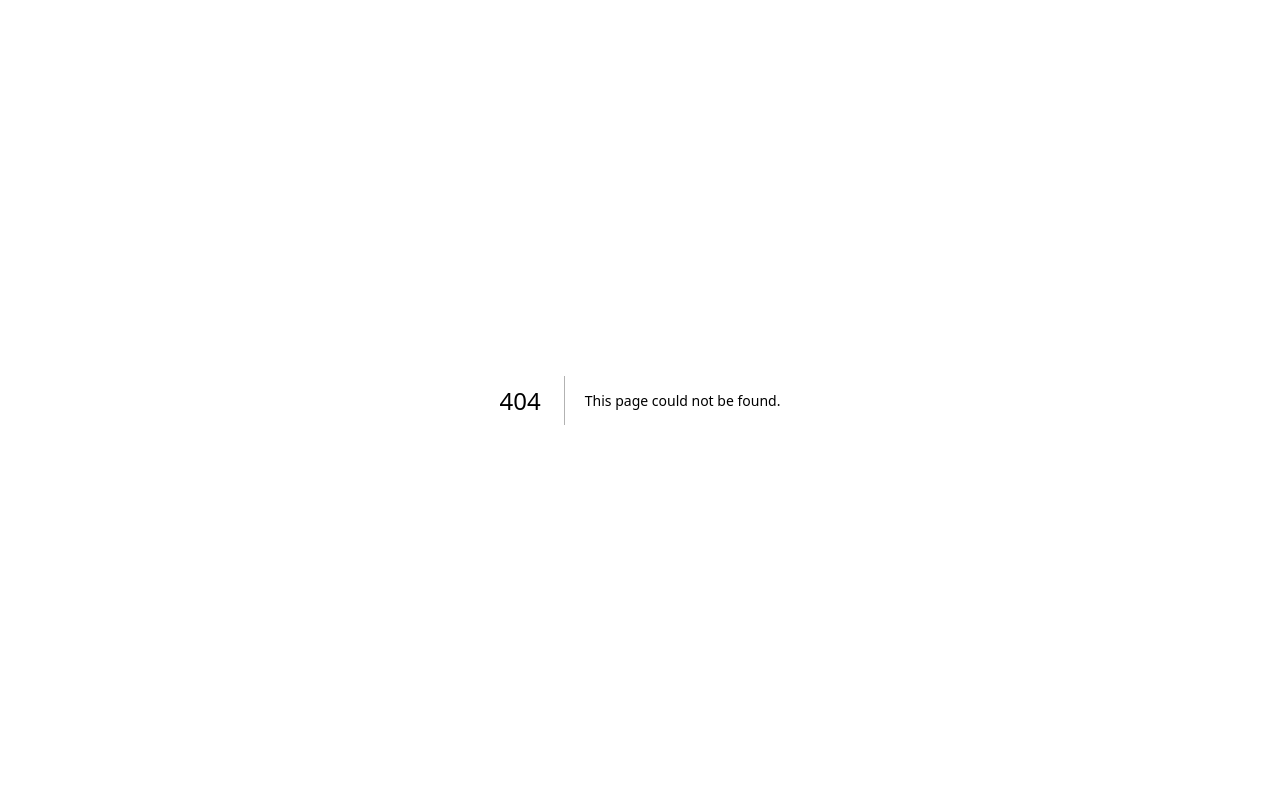
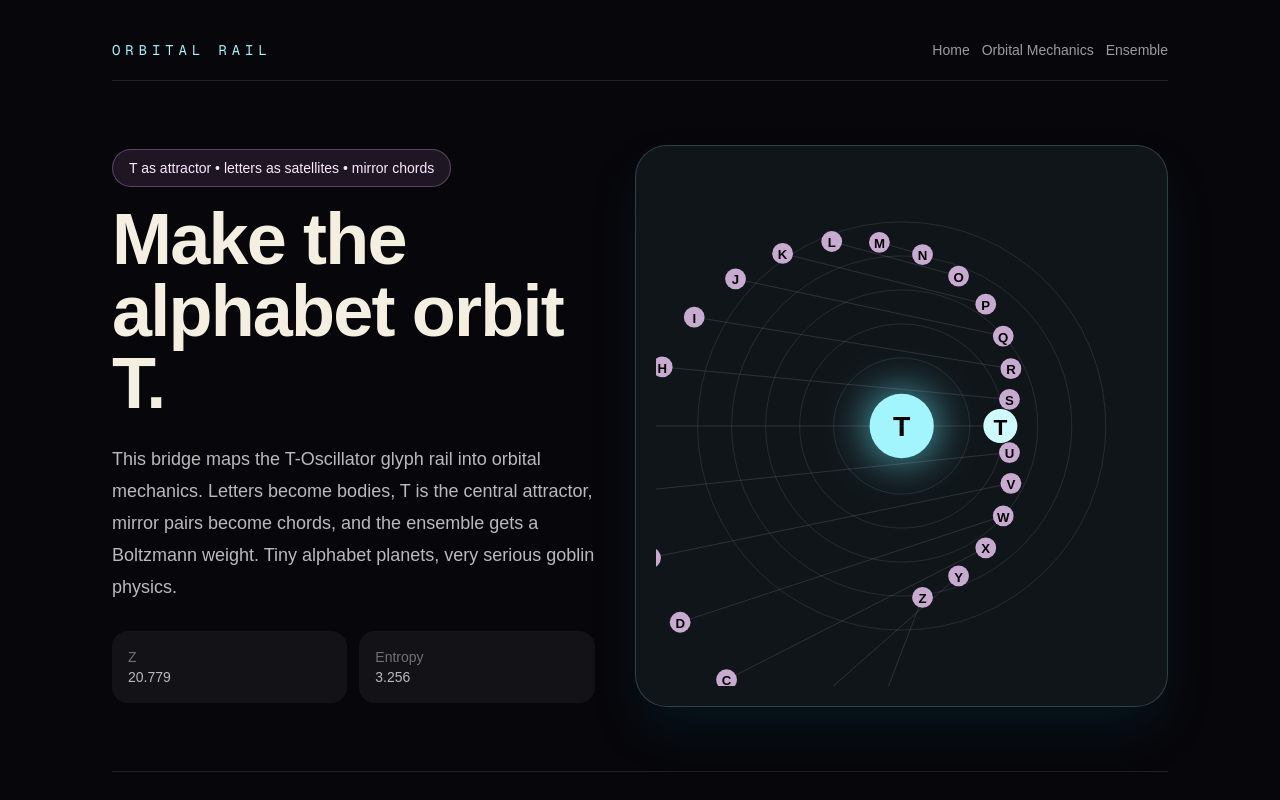
Before and after one commit to hvitiswift-afk/nextjs-boilerplate, a Next.js app: page /orbital-rail in a window 1280 px wide. Before the commit this address had no page. Shown: the top 800 px of the page. Built offline with nearby package versions, Linux system fonts and the light colour scheme.

Commit message:
Add orbital rail route

```diff
--- /dev/null
+++ b/app/orbital-rail/page.tsx
@@ -0,0 +1,5 @@
+import OrbitalRailBridge from "@/components/OrbitalRailBridge";
+
+export default function Page() {
+  return <OrbitalRailBridge />;
+}
```
